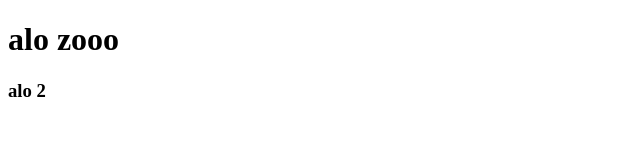
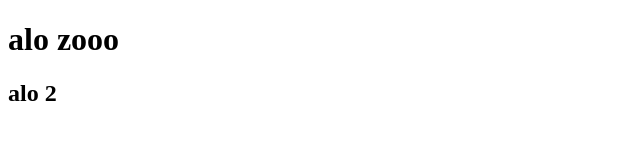
Before and after one commit to gatun998/git-one, a plain HTML site: page index.html in a window 1280 px wide. Shown: the full height of the page, 0-640 px from the left. Drawn offline with Linux system fonts and the light colour scheme.

Commit message:
changed to h2

```diff
--- a/index.html
+++ b/index.html
@@ -7,6 +7,6 @@
 </head>
 <body>
     <h1>alo zooo</h1>
-    <h3>alo 2</h2>
+    <h2>alo 2</h2>
 </body>
 </html>
```
